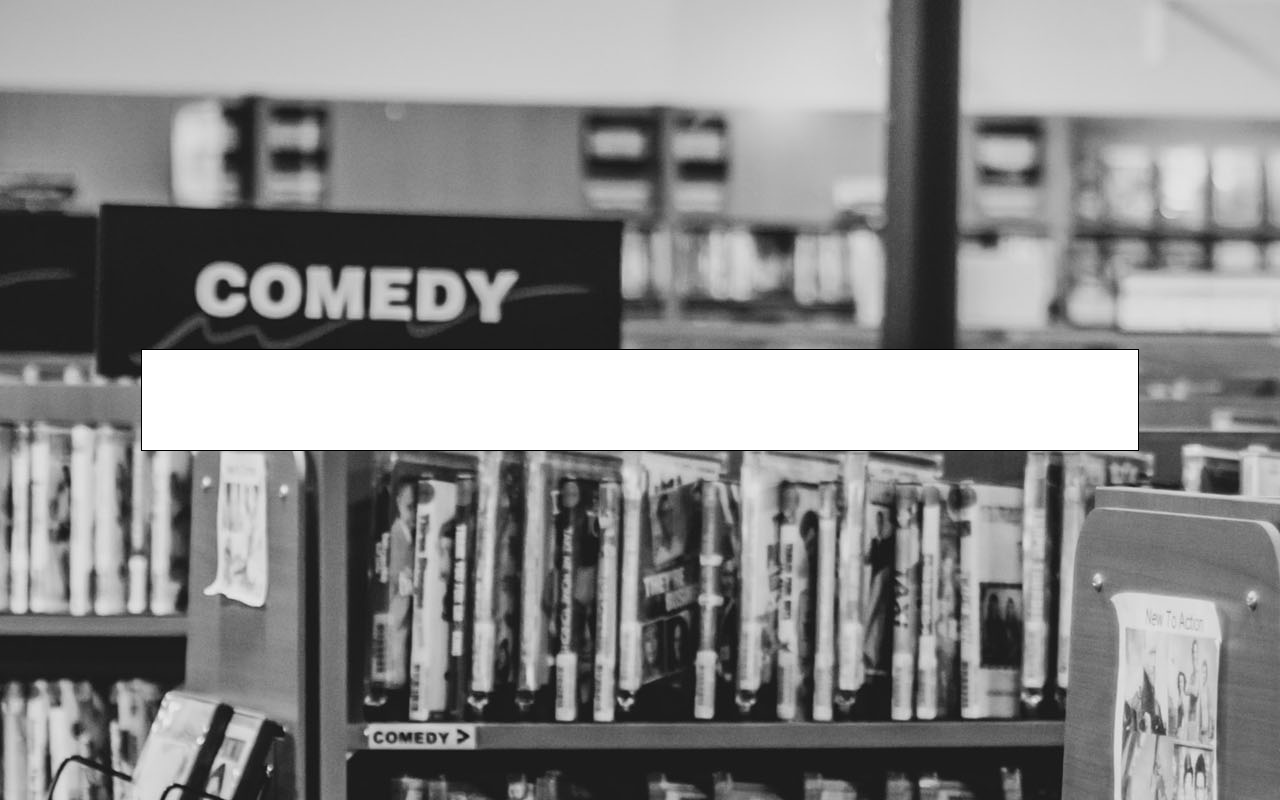
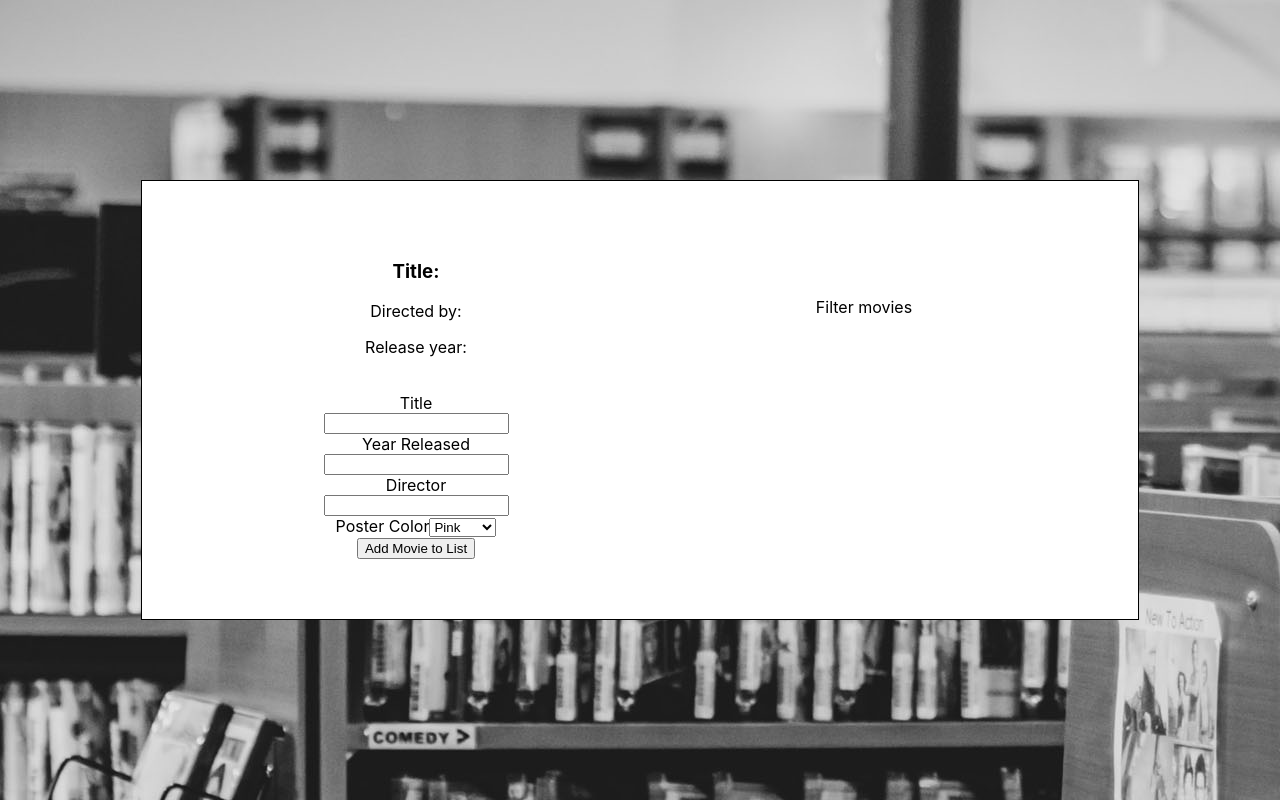
Before and after one commit to JeffreyAllison/scratchREACTmovielist, a React (Create React App) app: page / in a window 1280 px wide. Built offline with nearby package versions, Linux system fonts and the light colour scheme.

Commit message:
passed props into movie form from app.js

```diff
--- a/src/App.js
+++ b/src/App.js
@@ -8,12 +8,56 @@ function App() {
   const [movieFormTitle, setMovieFormTitle] = useState('');
   const [movieFormYearReleased, setMovieFormYearReleased] = useState('');
   const [movieFormDirector, setMovieFormDirector] = useState('');
-  const [movieFormColor, setMovieFormColor] = useState('pink');
+  const [movieFormColor, setMovieFormColor] = useState('magenta');
   const [allMovies, setAllMovies] = useState([]);
   const [filteredMovies, setFilteredMovies] = useState(allMovies);
   const [filterQuery, setFilterQuery] = useState('');
 
-  return <div className="App"></div>;
+  function submitMovie(e) {
+    e.preventDefault();
+
+    const newMovie = {
+      movieFormTitle: movieFormTitle,
+      movieFormYearReleased: movieFormYearReleased,
+      movieFormDirector: movieFormDirector,
+      movieFormColor: movieFormColor,
+    };
+
+    setAllMovies([...allMovies, newMovie]);
+
+    setMovieFormTitle('');
+    setMovieFormYearReleased('');
+    setMovieFormDirector('');
+    setMovieFormColor('magenta');
+  }
+
+  return (
+    <div className="App">
+      <div className="current-movie quarter">
+        <Movie
+          movie={{
+            movieFormTitle: movieFormTitle,
+            movieFormYearReleased: movieFormYearReleased,
+            movieFormDirector: movieFormDirector,
+            movieFormColor: movieFormColor,
+          }}
+        />
+      </div>
+      <div className="movie-filter quarter">Filter movies</div>
+      <MovieForm
+        submitMovie={submitMovie}
+        movieFormTitle={movieFormTitle}
+        setMovieFormTitle={setMovieFormTitle}
+        movieFormYearReleased={movieFormYearReleased}
+        setMovieFormYearReleased={setMovieFormYearReleased}
+        movieFormDirector={movieFormDirector}
+        setMovieFormDirector={setMovieFormDirector}
+        movieFormColor={movieFormColor}
+        setMovieFormColor={setMovieFormColor}
+      />
+      <MovieList movies={allMovies} />
+    </div>
+  );
 }
 
 export default App;
--- a/src/Movie.js
+++ b/src/Movie.js
@@ -13,9 +13,9 @@ export default function Movie({
       onClick={() => handleDeleteMovie && handleDeleteMovie(movieFormTitle)}
       style={{ background: movieFormColor }}
     >
-      <h3>{movieFormTitle}Title:</h3>
-      <p>{movieFormDirector}Directed by:</p>
-      <p>{movieFormYearReleased}Release year:</p>
+      <h3>Title: {movieFormTitle}</h3>
+      <p>Directed by: {movieFormDirector}</p>
+      <p>Release year: {movieFormYearReleased}</p>
     </div>
   );
 }
--- a/src/MovieForm.js
+++ b/src/MovieForm.js
@@ -45,9 +45,9 @@ export default function MovieForm({
             value={movieFormColor}
             onChange={(e) => setMovieFormColor(e.target.value)}
           >
-            <option value="lightgreen">Green</option>
-            <option value="lightblue">Blue</option>
-            <option value="pink">Pink</option>
+            <option value="limegreen">Green</option>
+            <option value="cyan">Blue</option>
+            <option value="magenta">Pink</option>
             <option value="purple">Purple</option>
             <option value="orange">Orange</option>
           </select>
```
